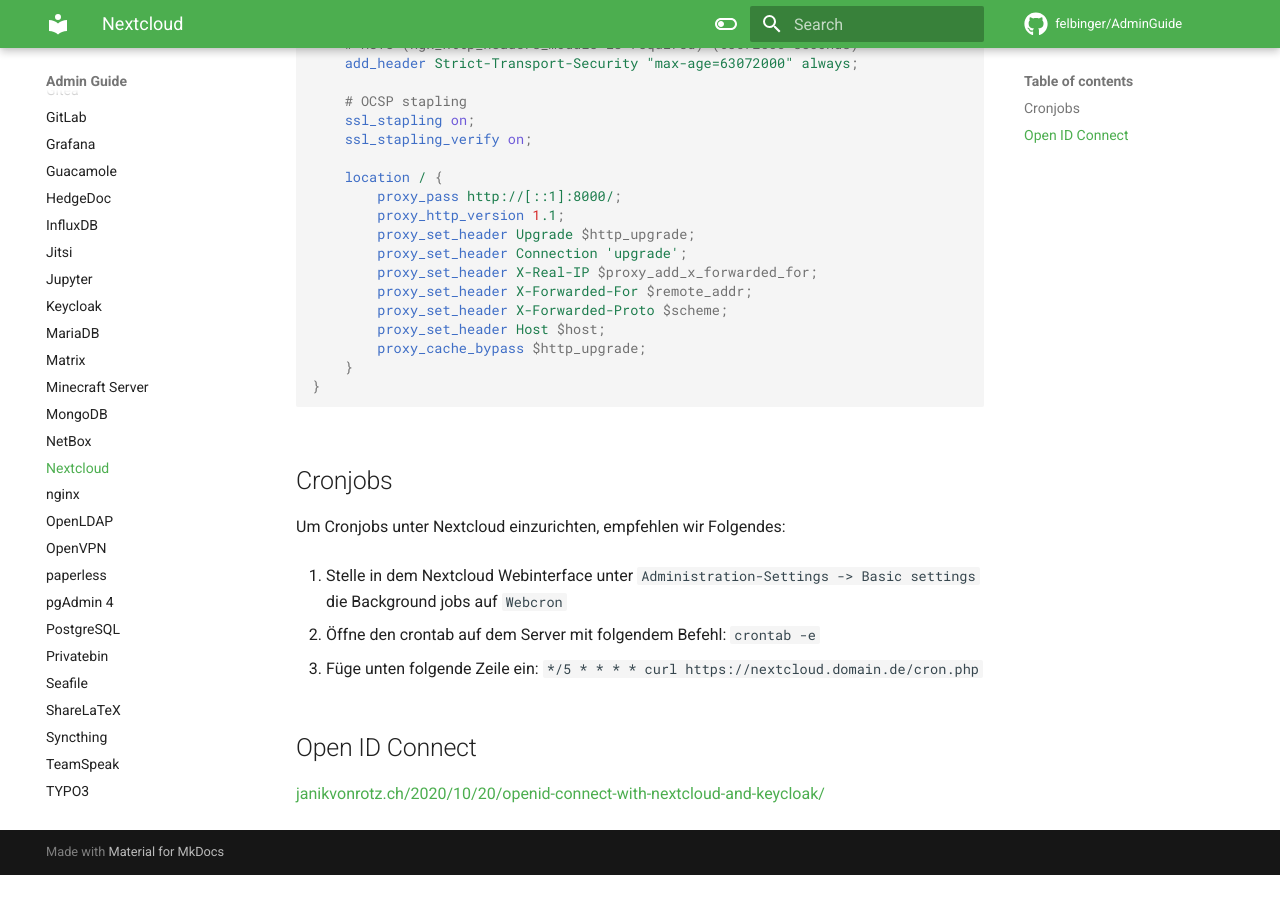
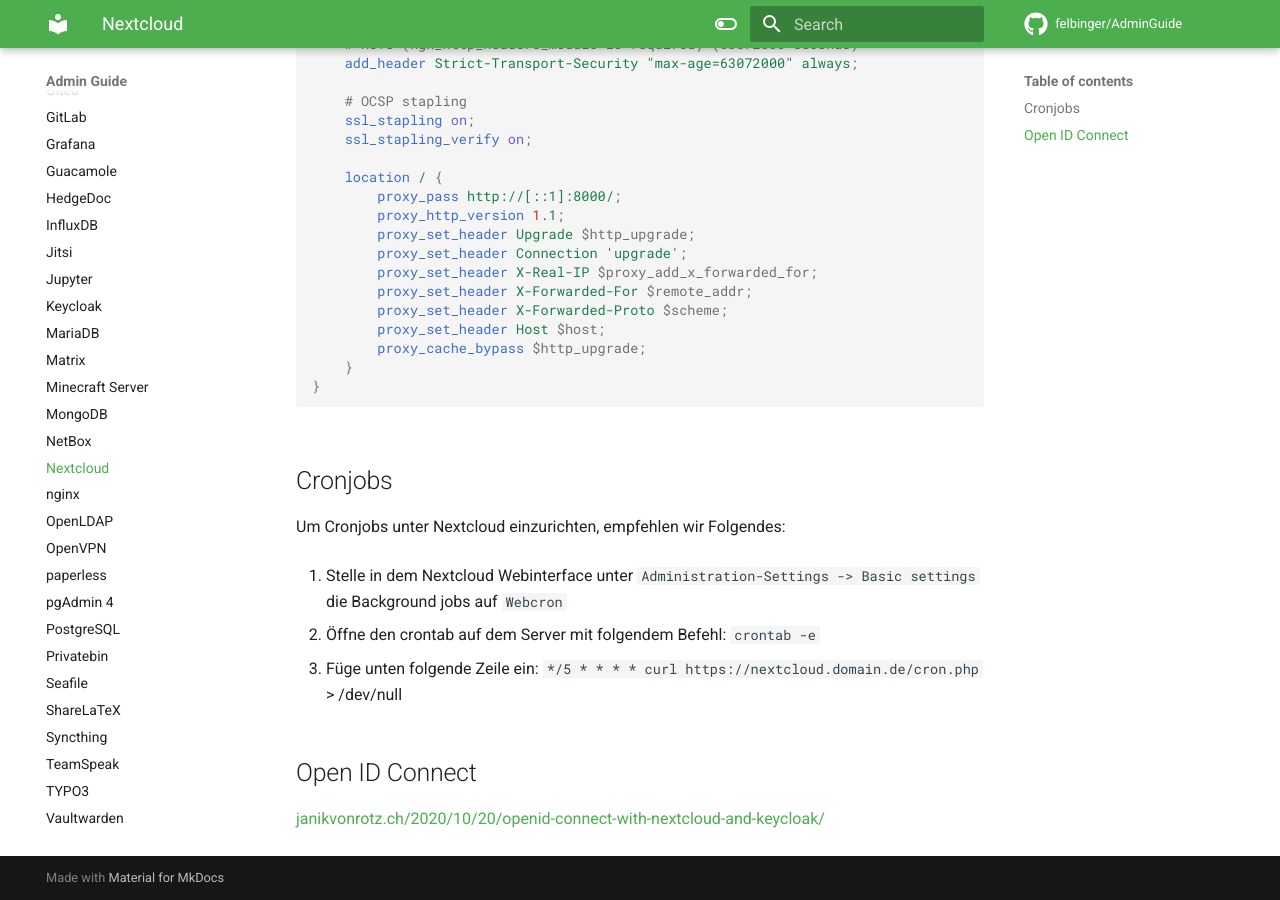
Before and after one commit to felbinger/AdminGuide, an MkDocs documentation site: the page built from docs/services/nextcloud.md, in a window 1280 px wide and 900 px high, scrolled down 1477 px. Built offline with MkDocs 1.6.1 and Material for MkDocs 9.7.7, drawn with Linux system fonts in a browser that asks for light colours; comment, search, counter and statistics services are not loaded; before the commit the page ends 2352 px from its top, so only the background shows below that.

Commit message:
improved nextcloud

```diff
--- a/docs/services/nextcloud.md
+++ b/docs/services/nextcloud.md
@@ -109,7 +109,7 @@ Um Cronjobs unter Nextcloud einzurichten, empfehlen wir Folgendes:
 
 2. Öffne den crontab auf dem Server mit folgendem Befehl: `crontab -e`
 
-3. Füge unten folgende Zeile ein: ` */5  *  *  *  *  curl https://nextcloud.domain.de/cron.php`
+3. Füge unten folgende Zeile ein: ` */5  *  *  *  *  curl https://nextcloud.domain.de/cron.php` > /dev/null
 
 ## Open ID Connect
 [janikvonrotz.ch/2020/10/20/openid-connect-with-nextcloud-and-keycloak/](https://janikvonrotz.ch/2020/10/20/openid-connect-with-nextcloud-and-keycloak/)
```
